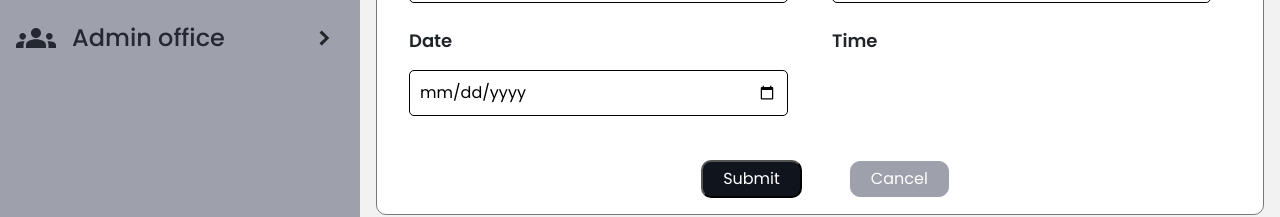
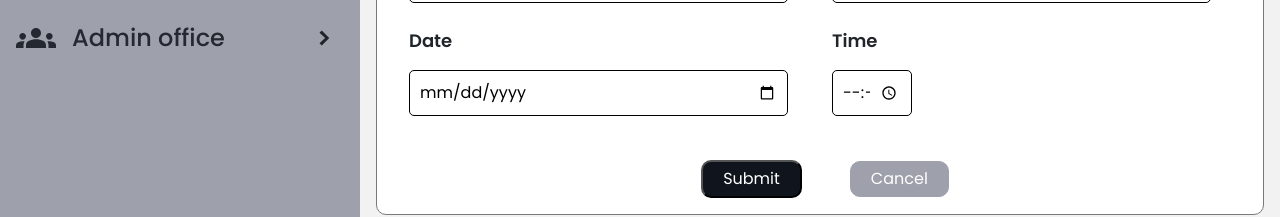
Before and after one commit to Kelompok-9-Office-Booking-System/sewakantor-frontend, a React (Create React App) app: page / in a window 1280 px wide. Shown: the part 470-687 px from the top of the page. Built offline with nearby package versions, Linux system fonts and the light colour scheme.

Commit message:
make input time and styling time input

```diff
--- a/src/pages/AdminBooking/Add/index.js
+++ b/src/pages/AdminBooking/Add/index.js
@@ -124,6 +124,10 @@ const AdminAddBooking = () => {
               <div className="col-6">
                 <label className={`mb-3 ${style.label}`}>Time</label>
                 <br/>
+                <input  type="time"
+                        name="time"
+                        className={style.time}
+                        required/>
               </div>
             </div>
             <div className={`text-center mt-4 ${style.addSpace_form_button}`}>
--- a/src/pages/AdminBooking/Add/style.module.css
+++ b/src/pages/AdminBooking/Add/style.module.css
@@ -16,6 +16,11 @@
     border-radius: 5px;
     border: 1px solid;
     padding: 10px;
+}
+
+
+.time{
+    width: 20% !important;
 }
 
 .form_input_address select {
```
